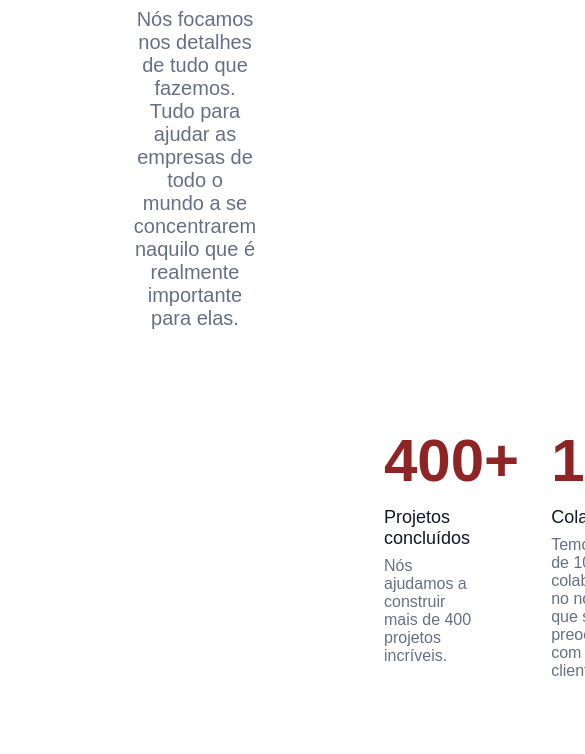
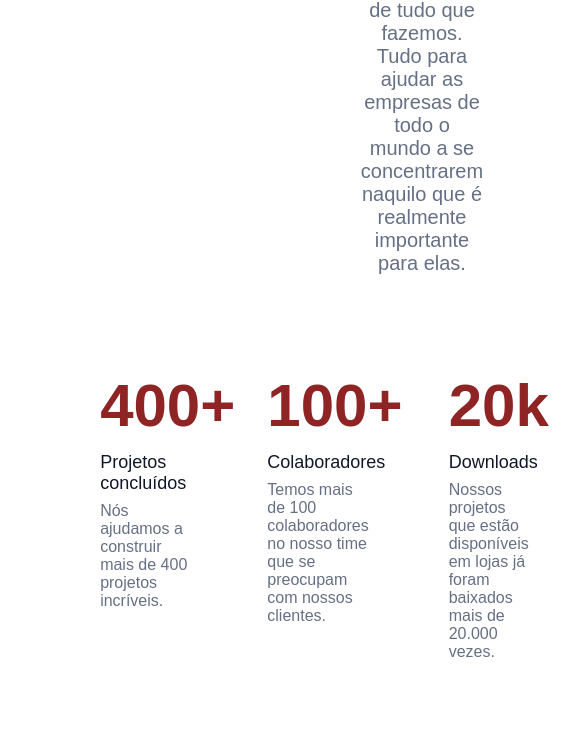
Before and after one commit to alexcammarota/front_end_challenges, a plain HTML site: page optimustech/index.html in a window 390 px wide. Shown: the part 332-1086 px from the top of the page, 585 px wide, since content can reach past the window. Drawn offline with Linux system fonts and the light colour scheme.

Commit message:
Ajustado layout mobile

```diff
--- a/optimustech/assets/styles/header.css
+++ b/optimustech/assets/styles/header.css
@@ -1,15 +1,10 @@
-* {
-    margin: 0;
-    padding: 0;
-    font-family: var(--fonte-principal), sans-serif;
-}
-
 .header {
     display: flex;
     flex-direction: row;
     justify-content: space-between;
     background: var(--cor-branco);
     padding: 1rem;
+    width: 100%;
 }
 
 .header__container{
--- a/optimustech/assets/styles/metricas.css
+++ b/optimustech/assets/styles/metricas.css
@@ -1,3 +1,7 @@
+.metricas{
+    display: flex;
+    justify-content: center;
+}
 .metricas__lista{
     display: flex;
     flex-direction: row;
--- a/optimustech/assets/styles/panel.css
+++ b/optimustech/assets/styles/panel.css
@@ -3,6 +3,7 @@
     flex-direction: column;
     justify-content: center;
     align-items: center;
+    width: auto;
 }
 
 .panel__subtitulo{
--- a/optimustech/assets/styles/style.css
+++ b/optimustech/assets/styles/style.css
@@ -19,3 +19,13 @@
     --cor-footer-cinza: #F9FAFB;
     --cor-borda-input-cinza: #D0D5DD;
 }
+
+body{
+    width: 100vh;
+}
+
+* {
+    margin: 0;
+    padding: 0;
+    font-family: var(--fonte-principal), sans-serif;
+}
```
